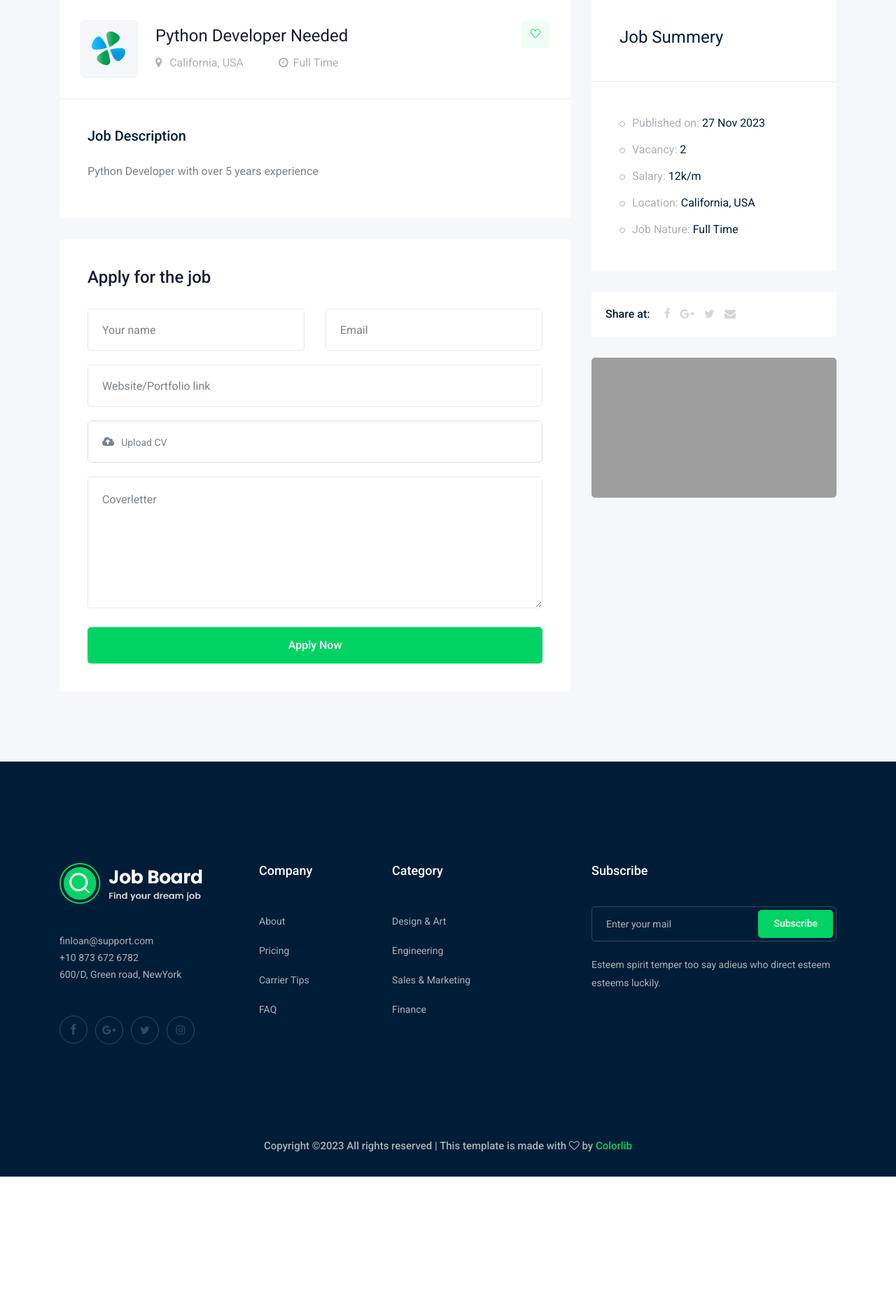
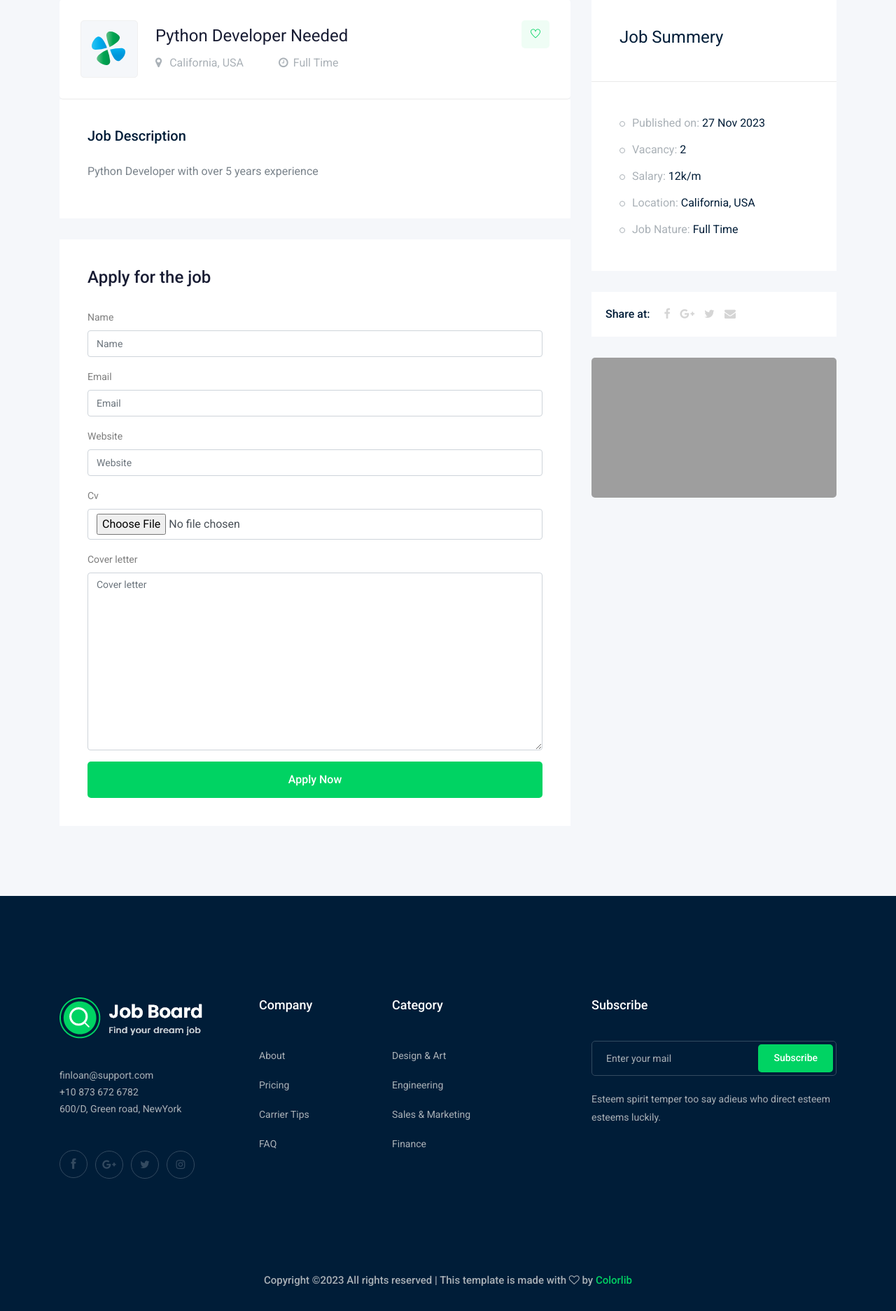
Before and after one commit to shafeyvip/django-job-board, a Django app: a page that uses job/templates/job/job_detail.html in a window 1280 px wide. Shown: the part 452-2325 px from the top of the page at 70% size. Before the commit the page ends 2133 px from the top, so only its background shows below. Run offline with Django 4.2, Linux system fonts and the light colour scheme; data comes from the database, SQL or seed files in the repository; both versions use the stored data as it was after the commit; a map, chart or similar area stays blank; some libraries are stand-ins or nearby versions; grey boxes are pictures that could not be loaded.

Commit message:
add job form

```diff
--- a/job/admin.py
+++ b/job/admin.py
@@ -1,8 +1,10 @@
 from django.contrib import admin
 
 # Register your models here.
-from .models import Job, Category
+from .models import Job, Category, Apply
 
 admin.site.register(Job)
 
 admin.site.register(Category)
+
+admin.site.register(Apply)
--- /dev/null
+++ b/job/form.py
@@ -0,0 +1,9 @@
+from django import forms
+
+from .models import Apply
+
+
+class ApplyForm(forms.ModelForm):
+    class Meta:
+        model = Apply
+        fields = ['name', 'email', 'website', 'cv', 'cover_letter']
--- a/job/models.py
+++ b/job/models.py
@@ -44,3 +44,16 @@ class Category(models.Model):
 
     def __str__(self):
         return self.name
+
+
+class Apply(models.Model):
+    job = models.ForeignKey(Job, related_name='apply_job', on_delete=models.CASCADE)
+    name = models.CharField(max_length=50)
+    email = models.EmailField(max_length=100)
+    website = models.URLField()
+    cv = models.FileField(upload_to='apply/')
+    cover_letter = models.TextField(max_length=500)
+    created_at = models.DateTimeField(auto_now=True)
+
+    def __str__(self):
+        return self.name
--- a/job/templates/job/job_detail.html
+++ b/job/templates/job/job_detail.html
@@ -1,5 +1,14 @@
 
 {% extends 'base.html' %}
+{# Load the tag library #}
+{% load bootstrap5 %}
+
+{# Load CSS and JavaScript #}
+{% bootstrap_css %}
+{% bootstrap_javascript %}
+
+{# Display django.contrib.messages as Bootstrap alerts #}
+{% bootstrap_messages %}
 
     {% block body %}
 
@@ -51,50 +60,15 @@
                             <h4> Job Description</h4>
                             <p>{{job.description}}</p>
                         </div>
-
                     </div>
                     <div class="apply_job_form white-bg">
                         <h4>Apply for the job</h4>
-                        <form action="#">
-                            <div class="row">
-                                <div class="col-md-6">
-                                    <div class="input_field">
-                                        <input type="text" placeholder="Your name">
-                                    </div>
-                                </div>
-                                <div class="col-md-6">
-                                    <div class="input_field">
-                                        <input type="text" placeholder="Email">
-                                    </div>
-                                </div>
-                                <div class="col-md-12">
-                                    <div class="input_field">
-                                        <input type="text" placeholder="Website/Portfolio link">
-                                    </div>
-                                </div>
-                                <div class="col-md-12">
-                                    <div class="input-group">
-                                        <div class="input-group-prepend">
-                                          <button type="button" id="inputGroupFileAddon03"><i class="fa fa-cloud-upload" aria-hidden="true"></i>
-                                          </button>
-                                        </div>
-                                        <div class="custom-file">
-                                          <input type="file" class="custom-file-input" id="inputGroupFile03" aria-describedby="inputGroupFileAddon03">
-                                          <label class="custom-file-label" for="inputGroupFile03">Upload CV</label>
-                                        </div>
-                                      </div>
-                                </div>
-                                <div class="col-md-12">
-                                    <div class="input_field">
-                                        <textarea name="#" id="" cols="30" rows="10" placeholder="Coverletter"></textarea>
-                                    </div>
-                                </div>
-                                <div class="col-md-12">
-                                    <div class="submit_btn">
-                                        <button class="boxed-btn3 w-100" type="submit">Apply Now</button>
-                                    </div>
-                                </div>
-                            </div>
+                        <form method="POST" enctype="multipart/form-data">
+                            {% csrf_token %}
+                            {% bootstrap_form form %}
+                            {% buttons %}
+                                <button class="boxed-btn3 w-100" type="submit">Apply Now</button>
+                            {% endbuttons %}
                         </form>
                     </div>
                 </div>
@@ -155,5 +129,4 @@
             </div>
         </div>
     </div>
-
     {% endblock body %}
--- a/job/views.py
+++ b/job/views.py
@@ -1,6 +1,7 @@
 from django.shortcuts import render
 from .models import Job
 from django.core.paginator import Paginator
+from .form import ApplyForm
 
 # Create your views here.
 
@@ -14,5 +15,16 @@ def job_list(request):
 
 def job_detail(request, slug):
     job_detail = Job.objects.get(slug=slug)
-    context = {'job': job_detail}
+
+    if request.method=='POST':
+        form = ApplyForm(request.POST, request.FILES)
+        if form.is_valid():
+            myform = form.save(commit=False)
+            myform.job = job_detail
+            myform.save()
+
+    else:
+        form = ApplyForm()
+
+    context = {'job': job_detail, 'form':form}
     return render(request,'job/job_detail.html',context)
--- a/project/settings.py
+++ b/project/settings.py
@@ -41,6 +41,8 @@ INSTALLED_APPS = [
     # My Apps
     'job',
     'home',
+    'bootstrap5',
+    #'bootstrap4',
 ]
 
 MIDDLEWARE = [
```
Also changed, not shown: db.sqlite3, job/migrations/0009_apply.py (added), job/migrations/0010_apply_job.py (added), job/migrations/0011_apply_created_at.py (added), media/apply/WhatsApp_Image_2023-11-27_at_9.56.24_PM.jpeg (added), media/apply/python.jpeg (added).
